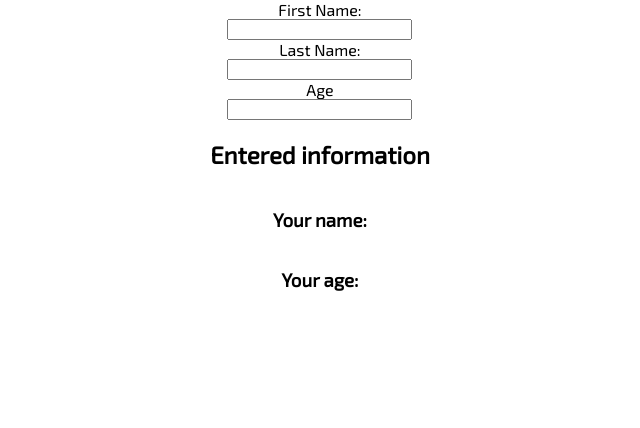
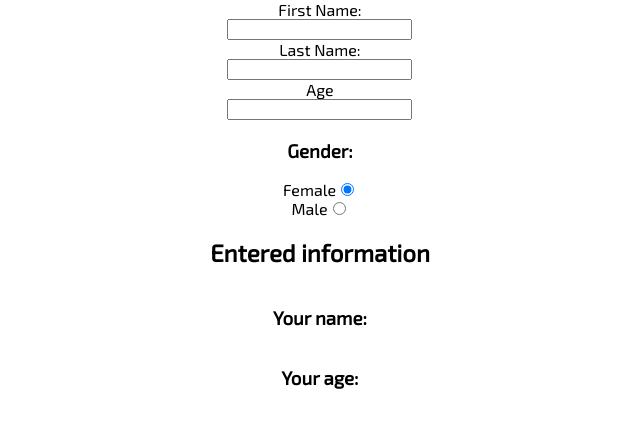
Before and after one commit to norbert-lukaszuk/reactapp, a React (Create React App) app: page / in a window 1280 px wide. Shown: the top 428 px of the page, without its empty margins (320-960 px from the left). Built offline with nearby package versions, Linux system fonts and the light colour scheme.

Commit message:
gender radio input

```diff
--- a/src/Components/FormComponent.js
+++ b/src/Components/FormComponent.js
@@ -24,6 +24,28 @@ function FormComponent(props) {
         value={props.Age}
         onChange={props.handleChange}
       />
+      <h3>Gender: </h3>
+      <label htmlFor="Gander">
+        Female
+        <input
+          type="radio"
+          name="Gender"
+          value="Female"
+          checked={props.Gender === "Female"}
+          onChange={props.handleChange}
+        />
+      </label>
+      <label htmlFor="Gander">
+        Male
+        <input
+          type="radio"
+          name="Gender"
+          value="Male"
+          checked={props.Gender === "Male"}
+          onChange={props.handleChange}
+        />
+      </label>
+      {/* __________________________________________________________ */}
       <h2>Entered information</h2>
       <h3>
         Your name: {props.FirstName} {props.LastName}{" "}
--- a/src/Components/FormContainer.js
+++ b/src/Components/FormContainer.js
@@ -9,7 +9,7 @@ class Form extends React.Component {
       FirstName: "",
       LastName: "",
       Age: "",
-      Gender: "",
+      Gender: "Female",
       Destination: "",
       VeganDiet: "",
       LactoseFreeDiet: "",
```
